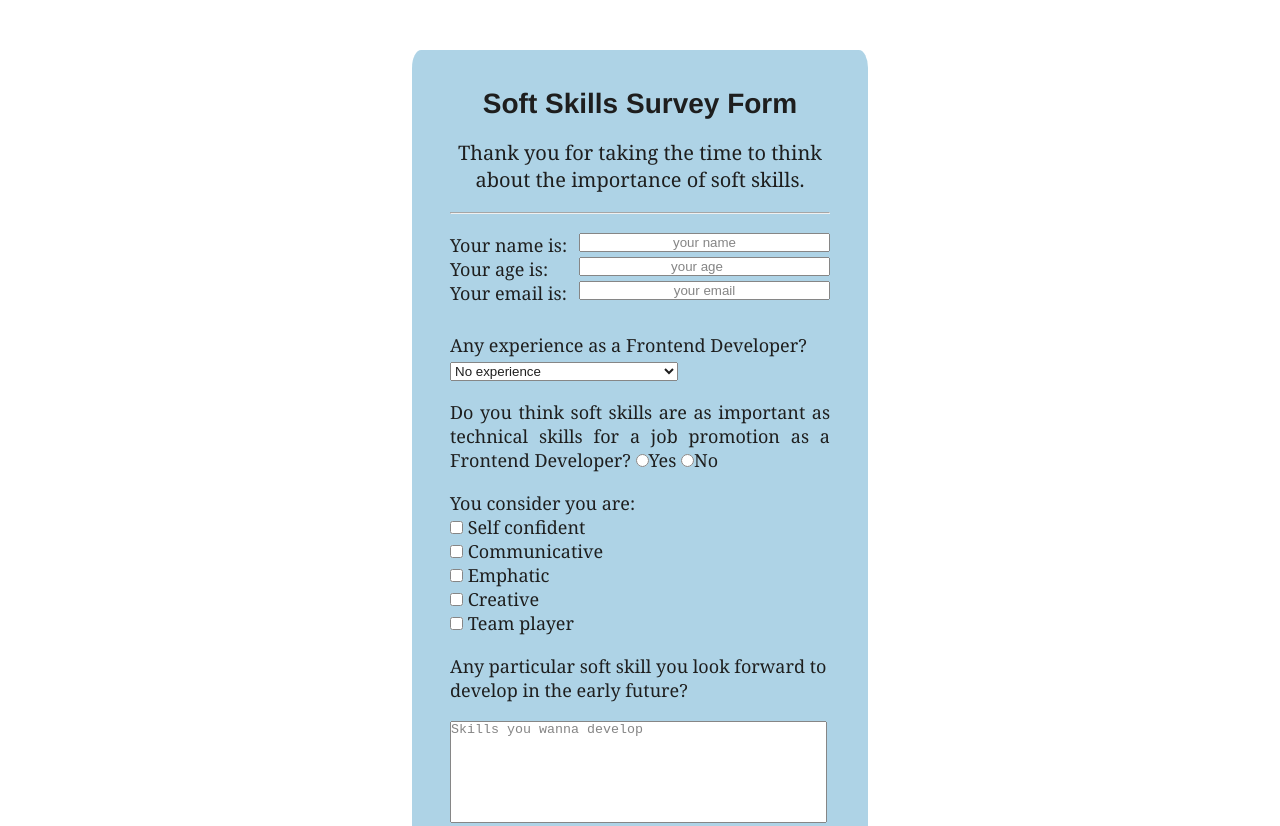
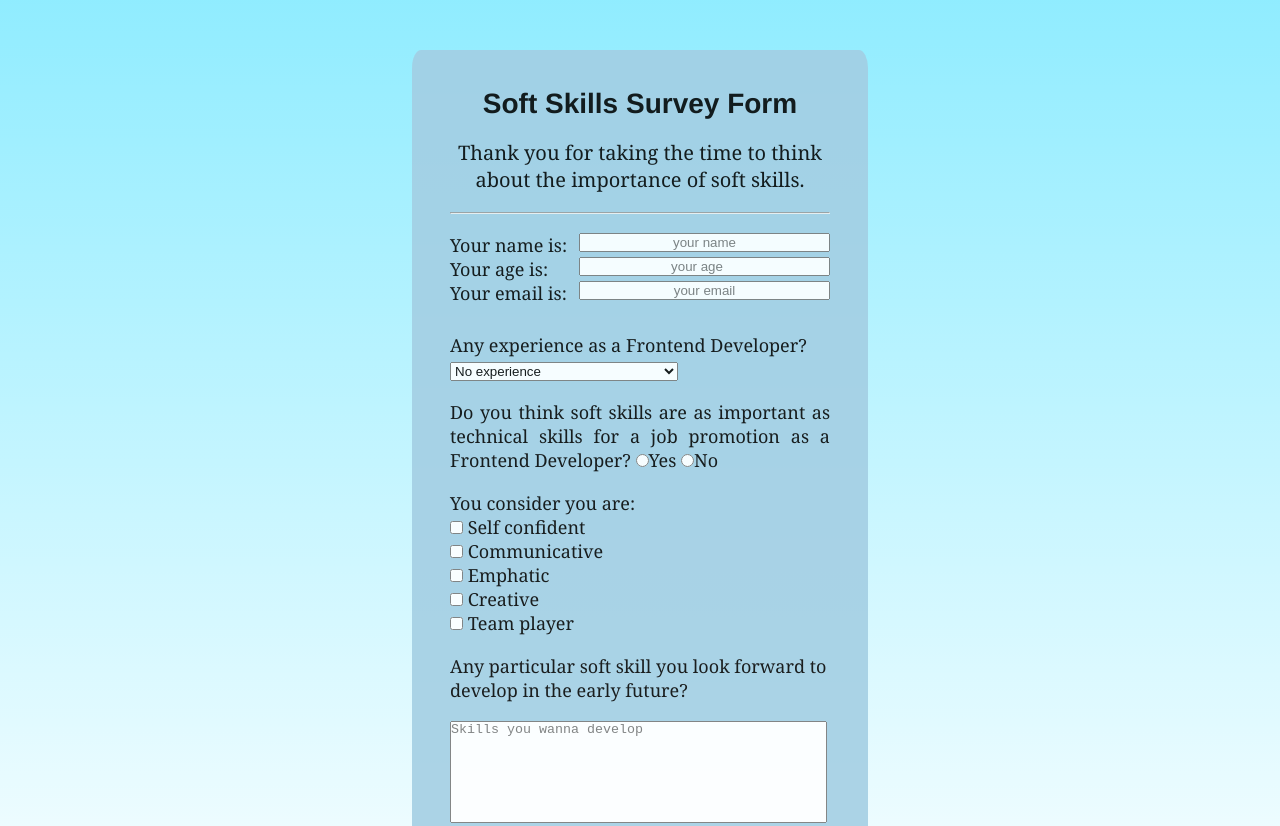
Before and after one commit to martinezmaneiro/survey, a plain HTML site: page index.html in a window 1280 px wide. Shown: the top 826 px of the page. Drawn offline with Linux system fonts and the light colour scheme.

Commit message:
Update styles.css

```diff
--- a/styles.css
+++ b/styles.css
@@ -3,7 +3,7 @@
     padding: 0;
   }
   body {
-    background: linear-gradient(g0deg, rgba(0,36,35,1) 0%, rgba(149,235,246,0) 0%, rgba(0,212,255,0.43461134453781514) 100%);
+    background: linear-gradient(0deg, rgba(0,36,35,1) 0%, rgba(149,235,246,0) 0%, rgba(0,212,255,0.43461134453781514) 100%);
     background-repeat: no-repeat;
   }
   .main-container {
```
